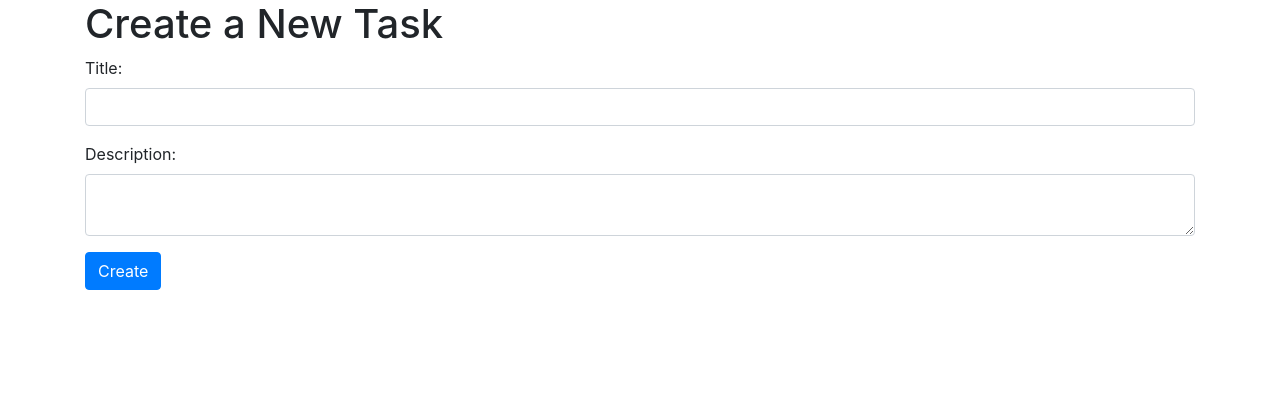
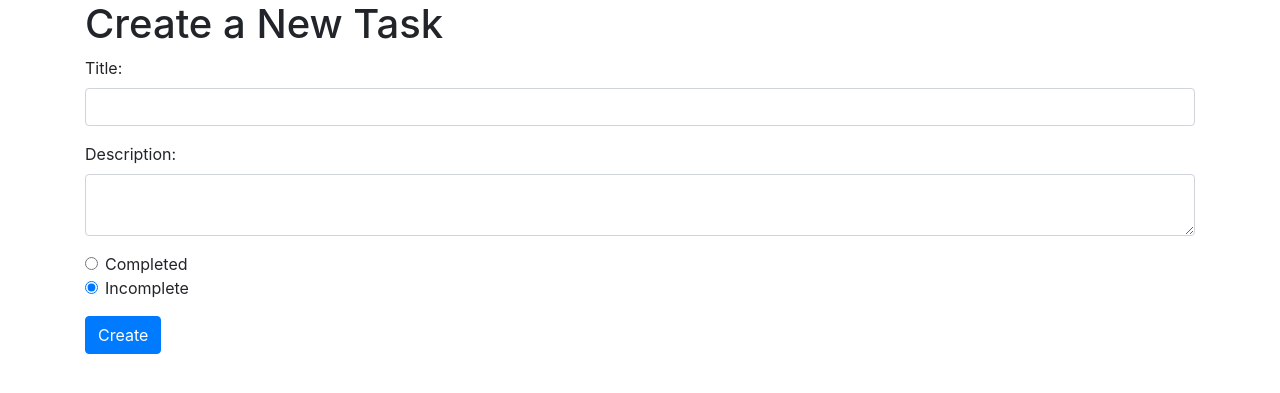
Before and after one commit to kunxin-chor/mongo-samples, a Flask app: page /task/new in a window 1280 px wide. Shown: the top 393 px of the page. Run offline with Flask 2, Linux system fonts and the light colour scheme; some libraries are stand-ins or nearby versions.

Commit message:
Added radio button to show if the task is completed or not

```diff
--- a/todo-app/templates/task_form.html
+++ b/todo-app/templates/task_form.html
@@ -6,3 +6,23 @@
     <label class='label'>Description:</label>
     <textarea class='form-control' name='description'>{{data['description']}}</textarea>
 </div>
+<div class='form-group'>
+    <div class="form-check">
+        <label class="form-check-label">
+            <input type="radio" class="form-check-input" name="completed"
+            {%if data['completed'] %}
+            checked
+            {%endif%}
+            >Completed
+         </label>
+    </div>
+    <div class="form-check">
+        <label class="form-check-label">
+            <input type="radio" class="form-check-input" name="completed"
+            {%if not data['completed'] %}
+            checked
+            {%endif%}>Incomplete
+         </label>
+    </div>
+
+</div>
```
